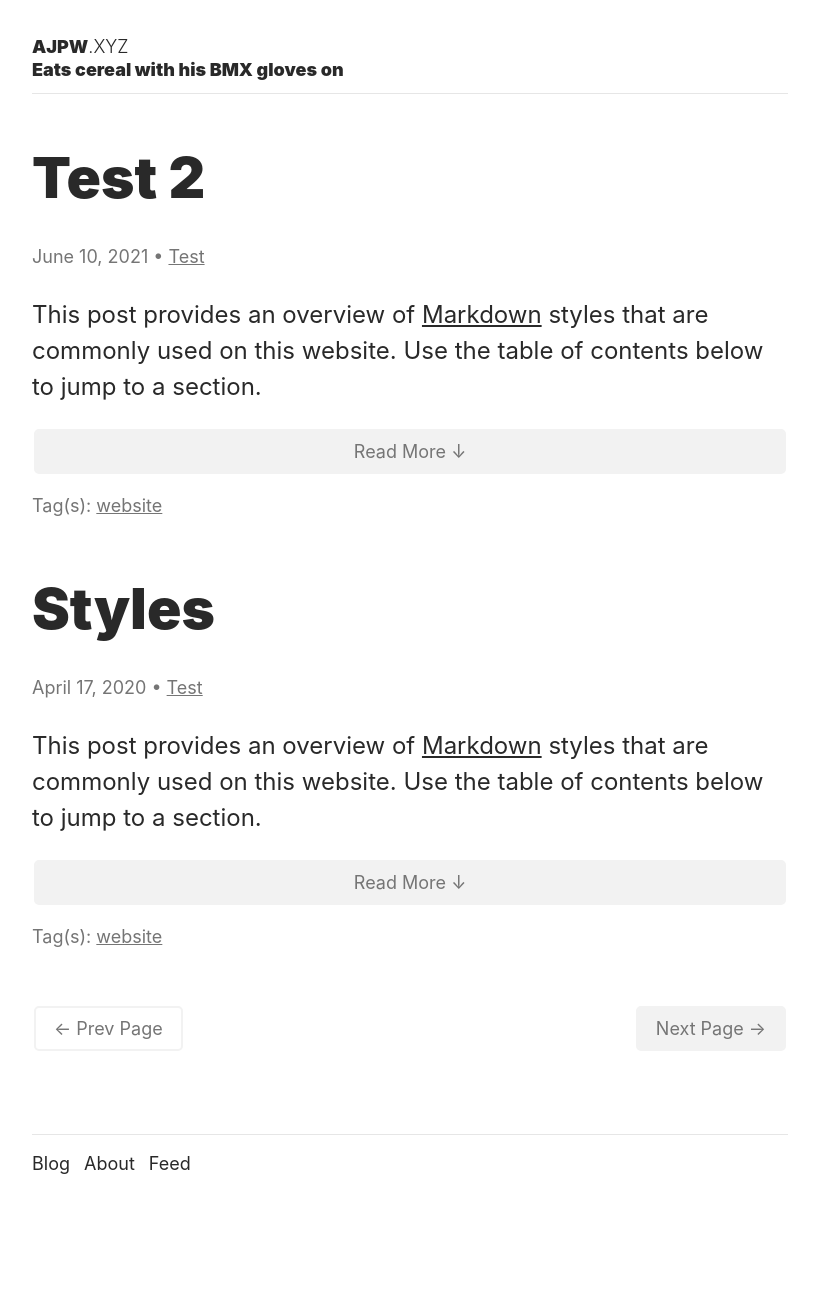
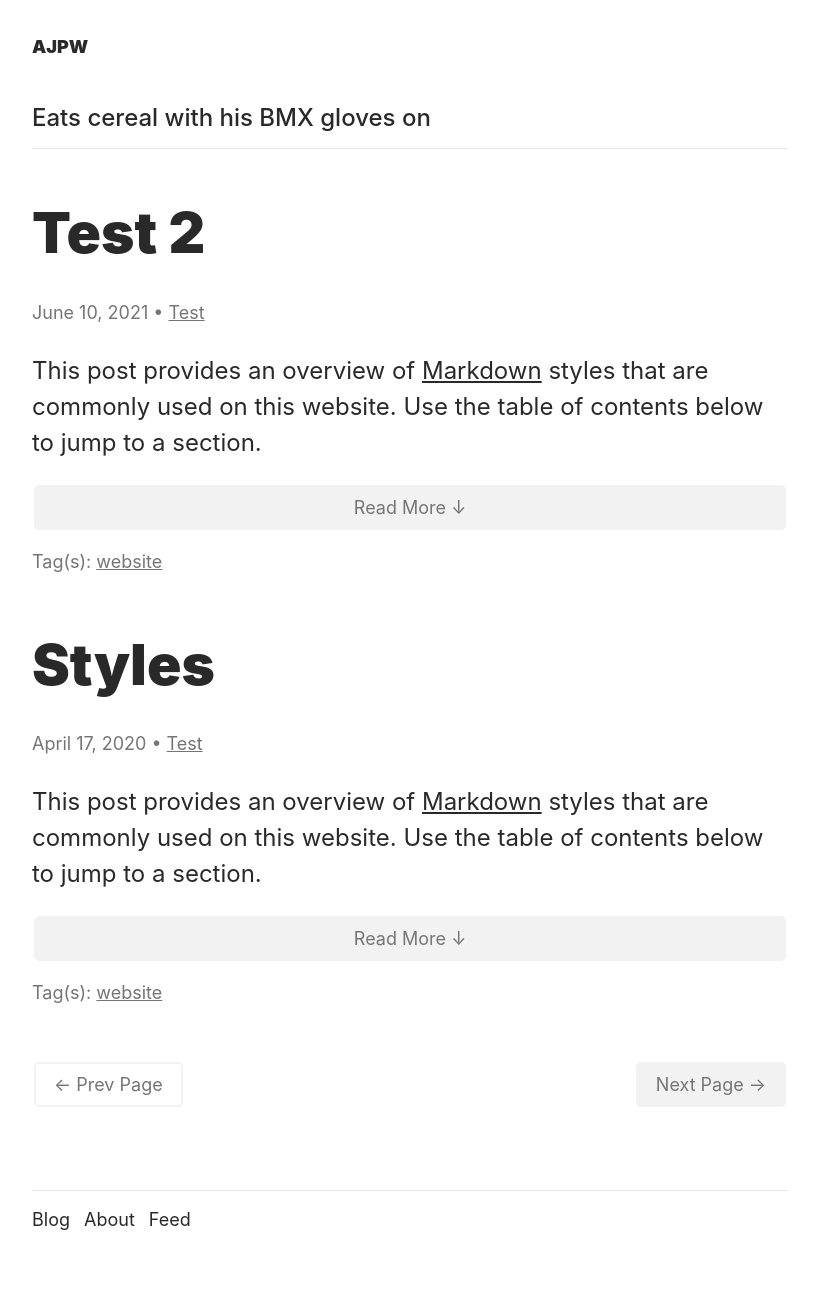
Before and after one commit to ajpwalser/ajpwalser.github.io, a Jekyll site: the page built from index.html, in a window 1280 px wide. Shown: the whole page, without its empty margins (230-1049 px from the left). Built offline with Jekyll 4.4.1, drawn with Linux system fonts in a browser that asks for light colours; some web fonts are replaced; the list of posts is cut into pages by our own code; before the commit the page ends 1248 px from its top, so only the background shows below that.

Commit message:
Update default.html

```diff
--- a/_layouts/default.html
+++ b/_layouts/default.html
@@ -19,9 +19,8 @@
 <body>
    <div class="container">
    <header>
-      <h1 class="header"><a href="{{ site.baseurl | prepend: site.url }}/">{{ site.title }}<span class="thin">.XYZ</span></a>
+      <h1 class="header"><a href="{{ site.baseurl | prepend: site.url }}/">{{ site.title }}</a></h1>
       <br>{{ site.tagline }}
-      </h1>
       <hr>
    </header>
    <main aria-label="Content" role="main">
```
